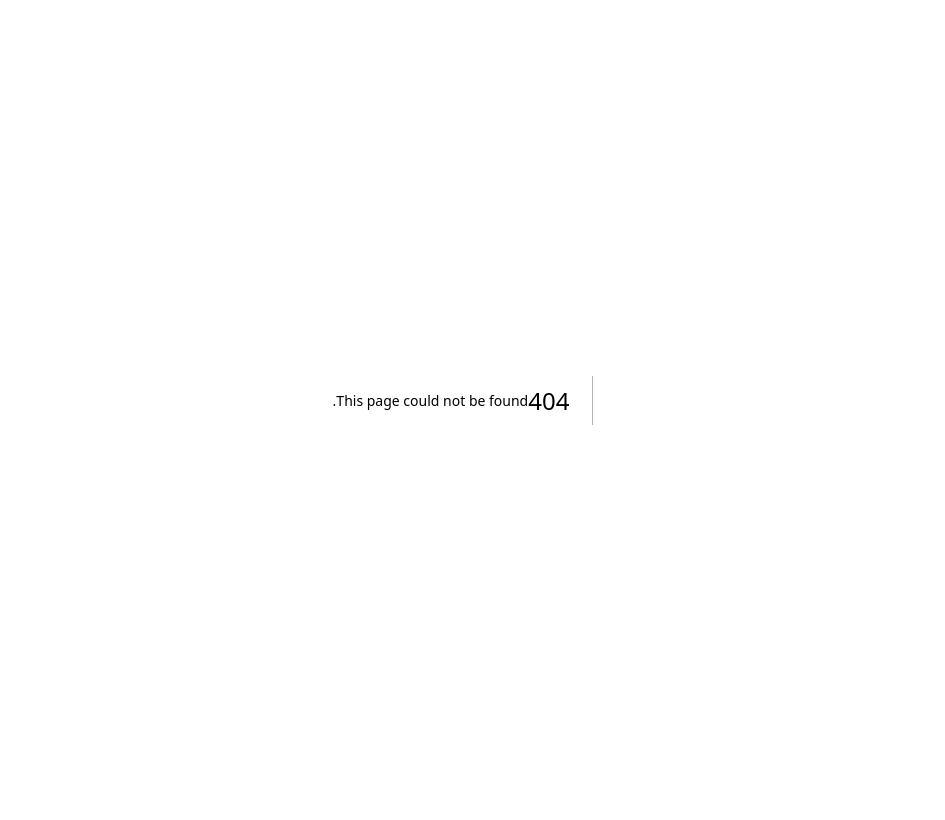
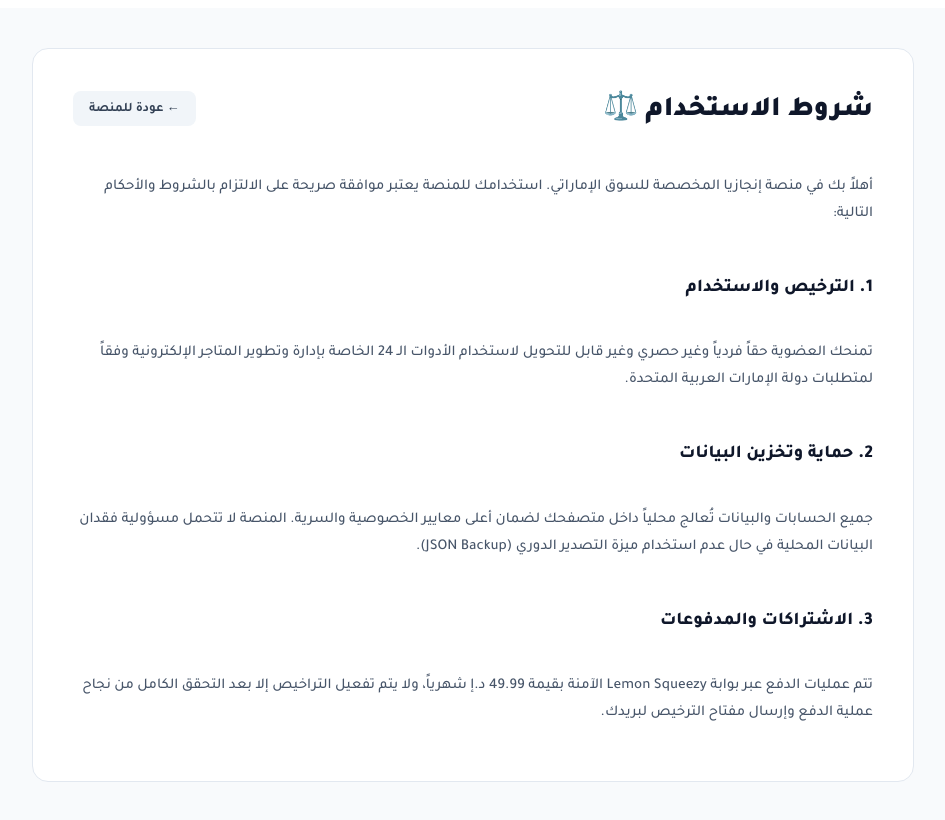
Before and after one commit to engaziasa-lang/engazia-app, a Next.js app: page /ae/legal/terms in a window 1280 px wide. Before the commit this address had no page. Shown: the top 820 px of the page, without its empty margins (167-1112 px from the left). Built offline with nearby package versions, Linux system fonts and the light colour scheme.

Commit message:
Create page.tsx

```diff
--- /dev/null
+++ b/app/ae/legal/terms/page.tsx
@@ -0,0 +1,32 @@
+'use client';
+
+import React from 'react';
+import Link from 'next/link';
+
+export default function TermsPageAE() {
+  return (
+    <div style={{ direction: 'rtl', fontFamily: 'Tajawal, sans-serif', backgroundColor: '#f8fafc', minHeight: '100vh', padding: '40px 20px' }}>
+      <link href="https://fonts.googleapis.com/css2?family=Tajawal:wght@400;500;700;800;900&display=swap" rel="stylesheet" />
+
+      <div style={{ maxWidth: '800px', margin: '0 auto', background: '#fff', padding: '40px', borderRadius: '16px', border: '1px solid #e2e8f0' }}>
+        <div style={{ display: 'flex', justifyContent: 'space-between', alignItems: 'center', marginBottom: '30px' }}>
+          <h1 style={{ fontSize: '28px', fontWeight: 900, color: '#0f172a', margin: 0 }}>شروط الاستخدام ⚖️</h1>
+          <Link href="/hub/ae" style={{ background: '#f1f5f9', color: '#334155', padding: '8px 16px', borderRadius: '8px', textDecoration: 'none', fontWeight: 700, fontSize: '13px' }}>← عودة للمنصة</Link>
+        </div>
+
+        <div style={{ color: '#475569', fontSize: '15px', lineHeight: '1.8', fontWeight: 500, display: 'flex', flexDirection: 'column', gap: '20px' }}>
+          <p>أهلاً بك في منصة إنجازيا المخصصة للسوق الإماراتي. استخدامك للمنصة يعتبر موافقة صريحة على الالتزام بالشروط والأحكام التالية:</p>
+
+          <h3 style={{ color: '#0f172a', fontSize: '18px', fontWeight: 800, margin: '10px 0 0 0' }}>1. الترخيص والاستخدام</h3>
+          <p>تمنحك العضوية حقاً فردياً وغير حصري وغير قابل للتحويل لاستخدام الأدوات الـ 24 الخاصة بإدارة وتطوير المتاجر الإلكترونية وفقاً لمتطلبات دولة الإمارات العربية المتحدة.</p>
+
+          <h3 style={{ color: '#0f172a', fontSize: '18px', fontWeight: 800, margin: '10px 0 0 0' }}>2. حماية وتخزين البيانات</h3>
+          <p>جميع الحسابات والبيانات تُعالج محلياً داخل متصفحك لضمان أعلى معايير الخصوصية والسرية. المنصة لا تتحمل مسؤولية فقدان البيانات المحلية في حال عدم استخدام ميزة التصدير الدوري (JSON Backup).</p>
+
+          <h3 style={{ color: '#0f172a', fontSize: '18px', fontWeight: 800, margin: '10px 0 0 0' }}>3. الاشتراكات والمدفوعات</h3>
+          <p>تتم عمليات الدفع عبر بوابة Lemon Squeezy الآمنة بقيمة 49.99 د.إ شهرياً، ولا يتم تفعيل التراخيص إلا بعد التحقق الكامل من نجاح عملية الدفع وإرسال مفتاح الترخيص لبريدك.</p>
+        </div>
+      </div>
+    </div>
+  );
+}
```
